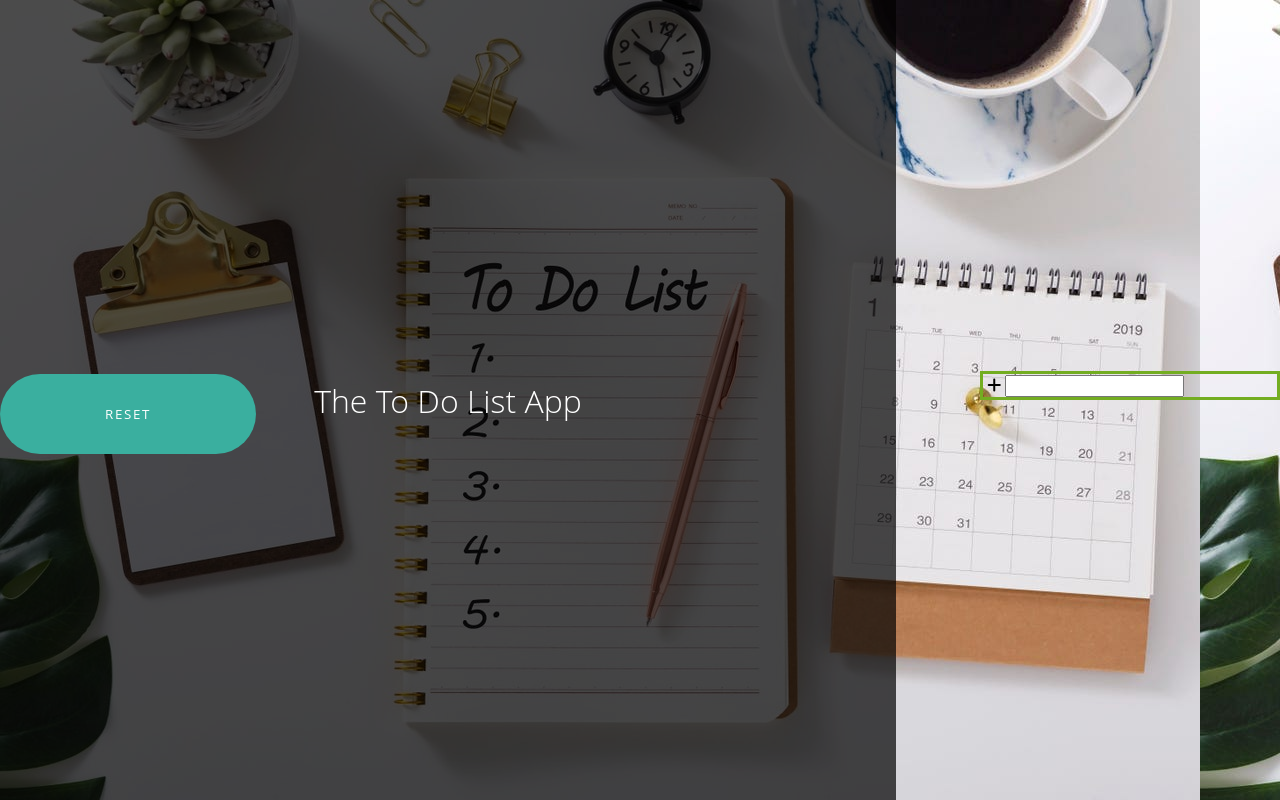
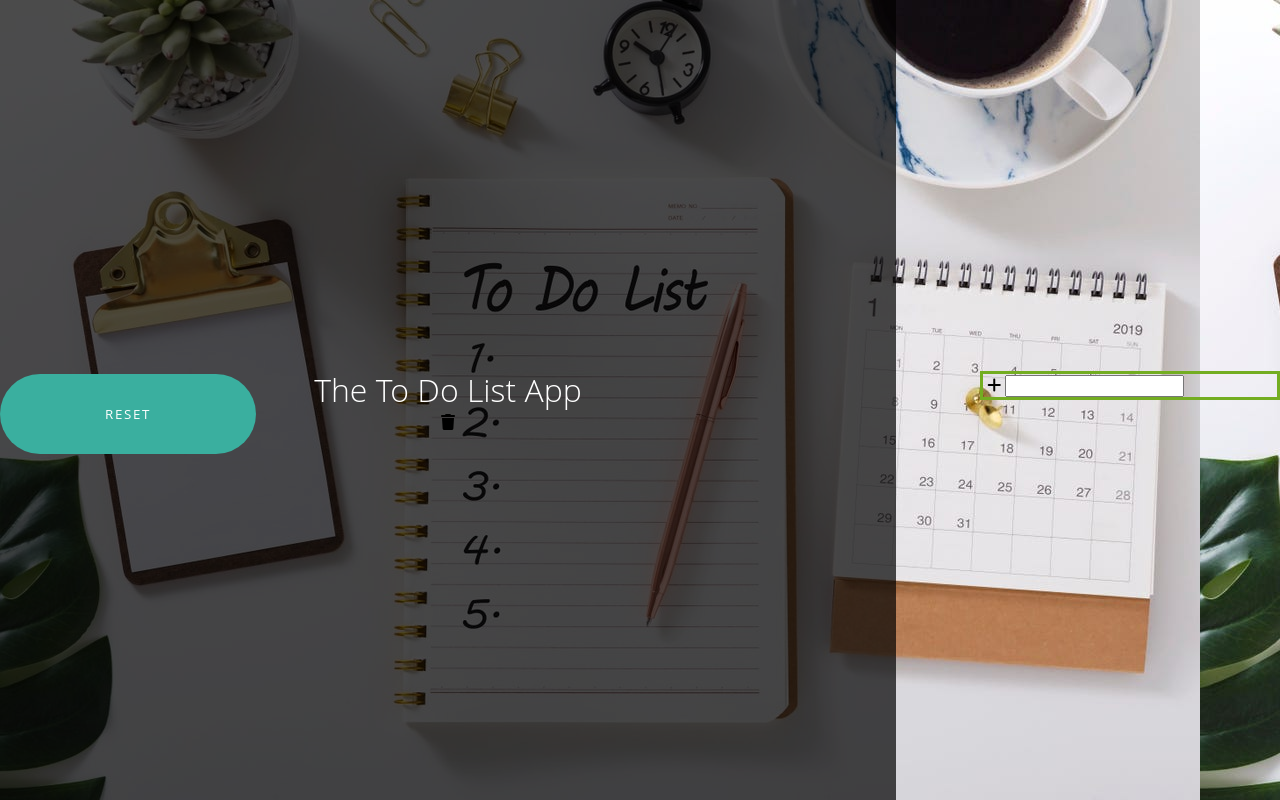
Before and after one commit to josueJURE/todoList, a website: page index.html in a window 1280 px wide. Drawn offline with nearby package versions, Linux system fonts and the light colour scheme; some icons are missing.

Commit message:
add trash font-awesome icon as a child to div with class='clear'

```diff
--- a/index.html
+++ b/index.html
@@ -16,7 +16,7 @@
     <div class="mainContainer">
       <h1>The To Do List App</h1>
       <div class="clear">
-
+        <i class="fa-solid fa-trash"></i>
       </div>
       <div id="taskList"></div>
       <div class="addTakSection">
```
